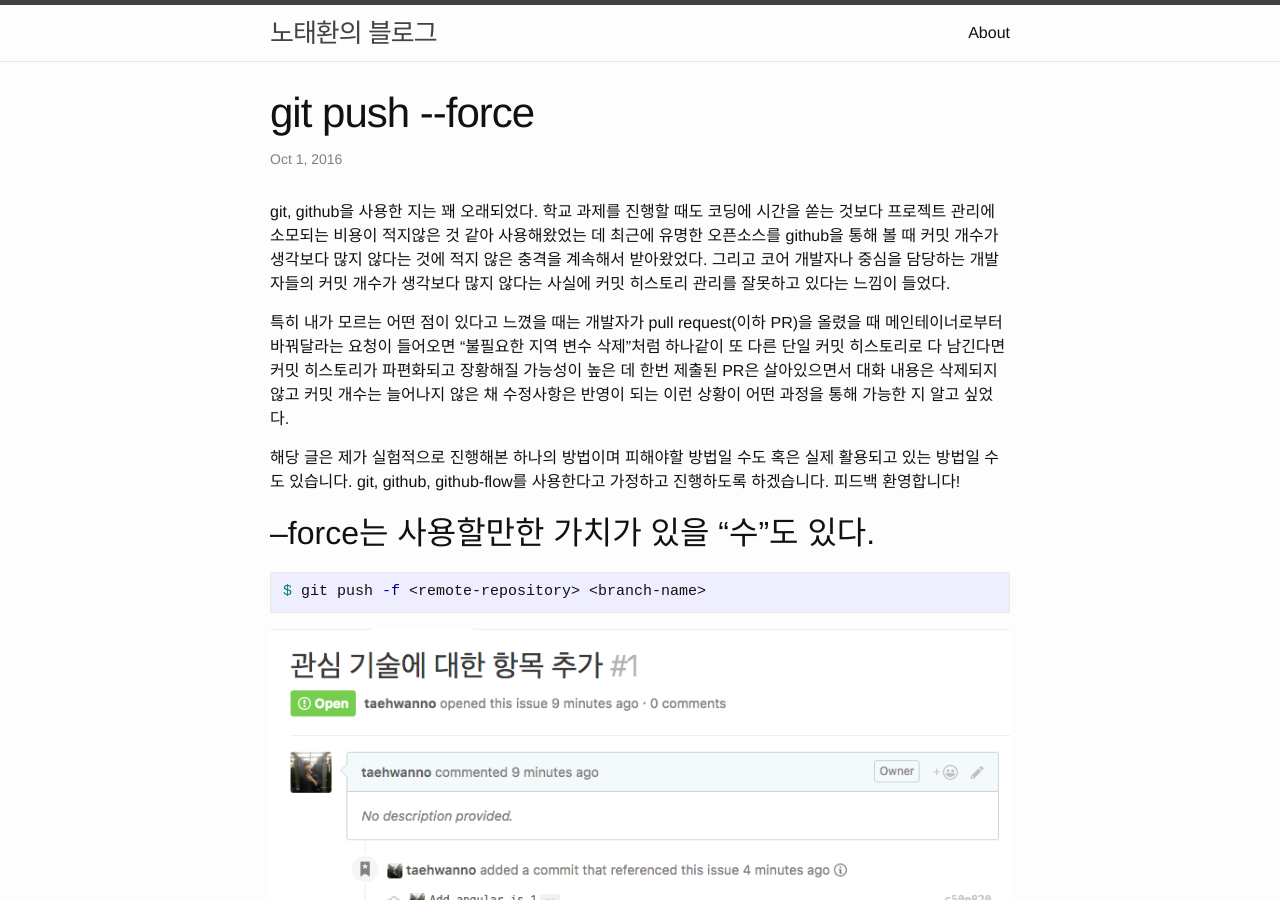
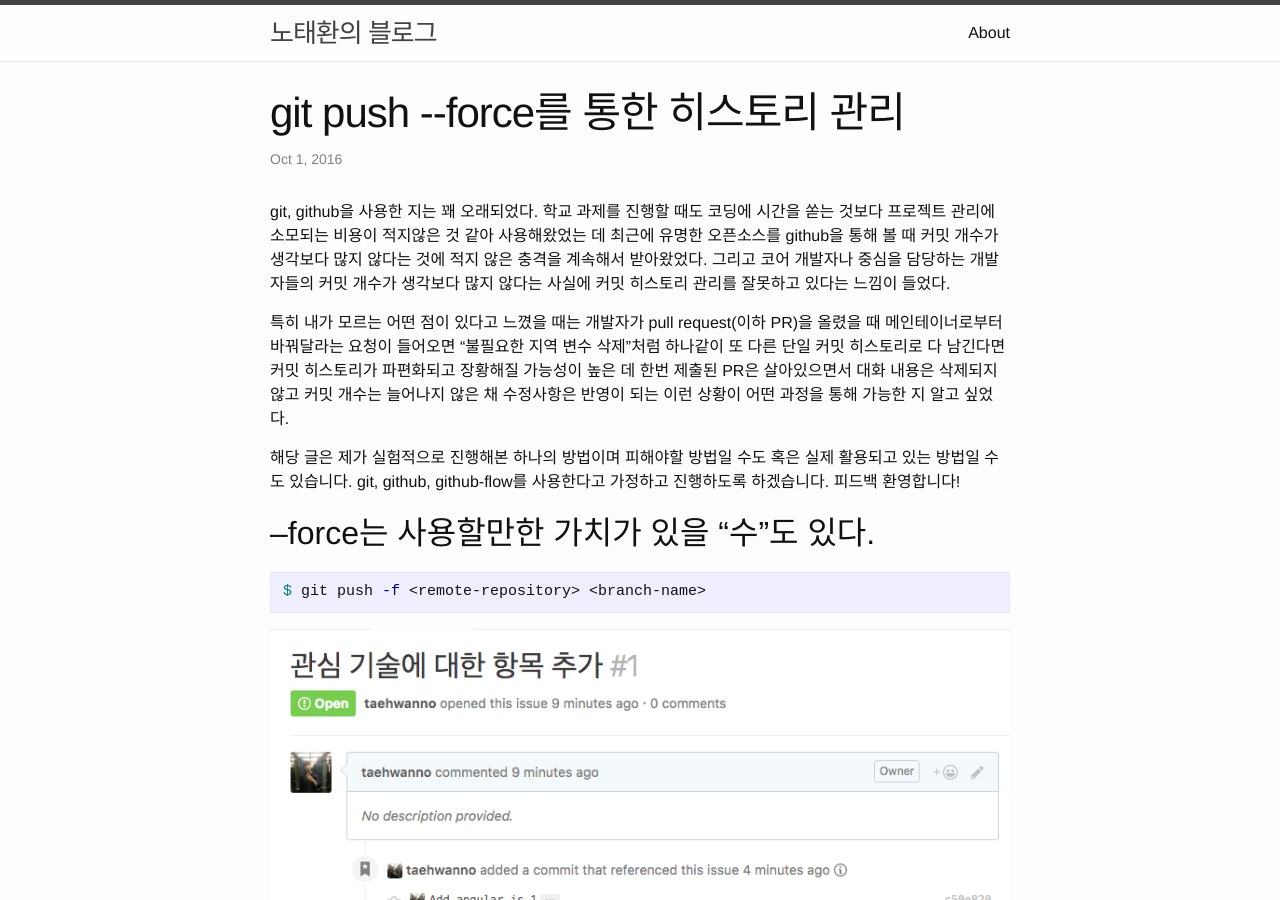
Before and after one commit to taehwanno/taehwanno.github.io, a Jekyll site: the page built from _posts/2016-10-01-git-push-force.md, in a window 1280 px wide and 900 px high. Built offline with Jekyll 4.4.1, drawn with Linux system fonts in a browser that asks for light colours.

Commit message:
문서 제목에 대한 변경

```diff
--- a/_posts/2016-10-01-git-push-force.md
+++ b/_posts/2016-10-01-git-push-force.md
@@ -1,6 +1,6 @@
 ---
 layout: post
-title: "git push --force"
+title: "git push --force를 통한 히스토리 관리"
 date: 2016-10-01 14:55:00 +0900
 categories: VCS
 description: 커밋 히스토리 관리를 위한 위험할 수도 있는 실험
```
